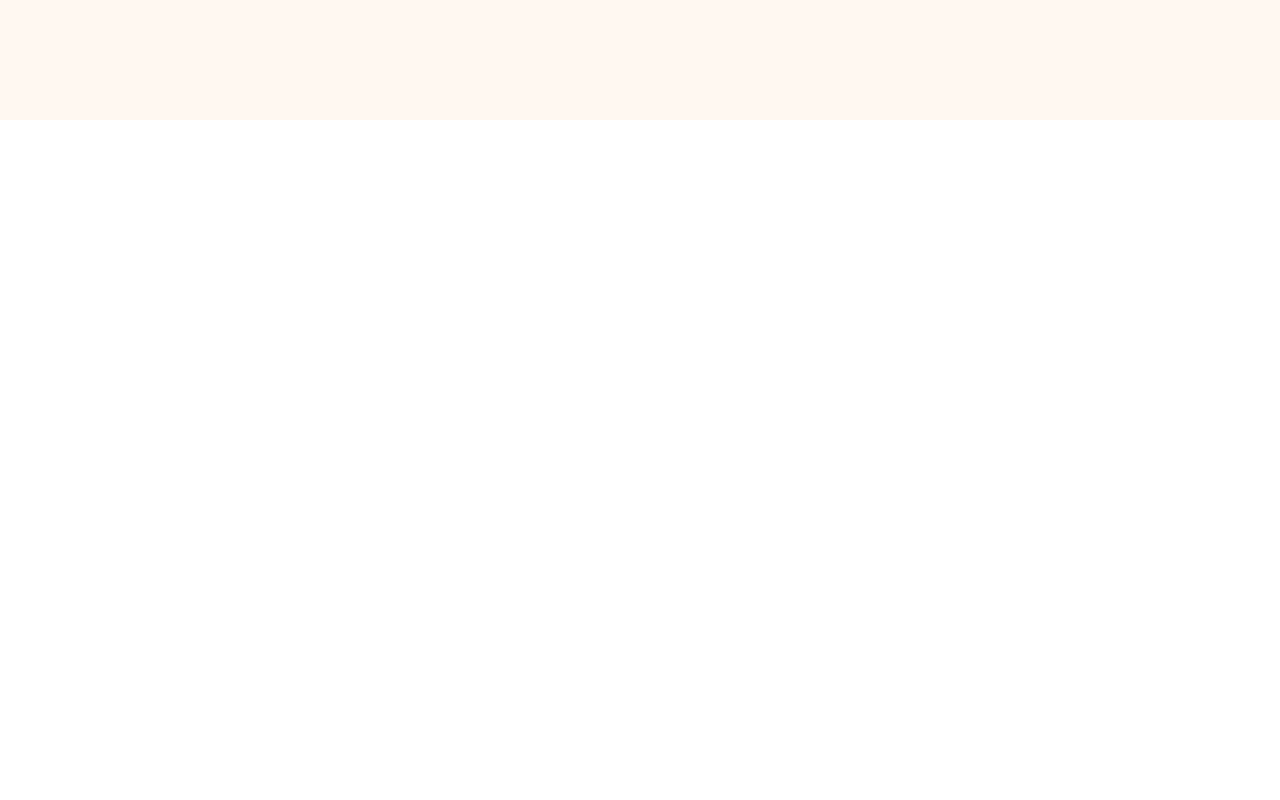
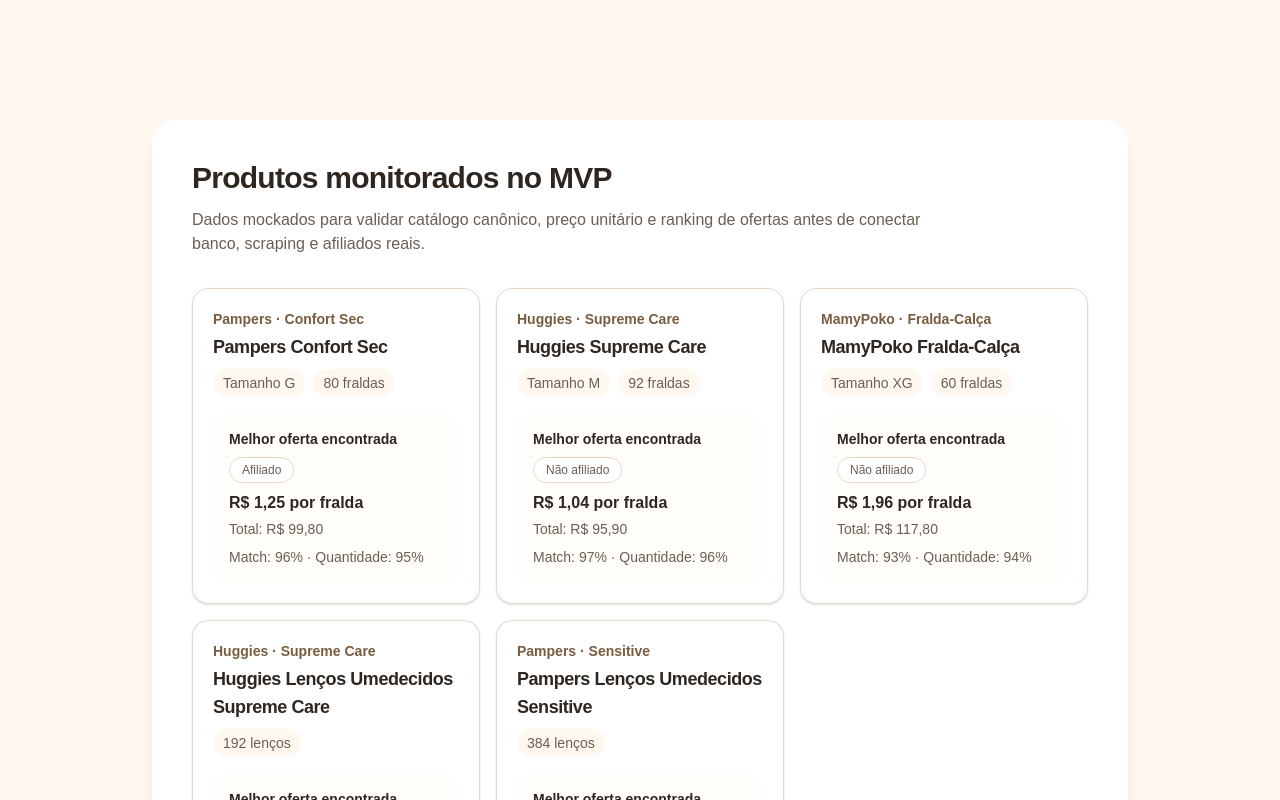
Before and after one commit to bschmitz3/ollibaby, a Next.js app: page / in a window 1280 px wide. Shown: the part 680-1480 px from the top of the page. Before the commit the page ends 800 px from the top, so only its background shows below. Built offline with nearby package versions, Linux system fonts and the light colour scheme.

Commit message:
feat: show ranked mock products on home

```diff
--- a/src/app/page.tsx
+++ b/src/app/page.tsx
@@ -1,4 +1,15 @@
+import { ProductCard } from "@/components/product-card";
+import { mockOffers } from "@/data/mock-offers";
+import { mockProducts } from "@/data/mock-products";
+import { getRankedOffersForProduct } from "@/lib/offers";
+
 export default function Home() {
+  const productsWithBestOffer = mockProducts.map((product) => {
+    const rankedOffers = getRankedOffersForProduct(mockOffers, product.id);
+    const bestOffer = rankedOffers[0];
+    return { product, bestOffer };
+  });
+
   return (
     <main className="min-h-screen bg-[#FFF8F1] text-[#2F261F]">
       <section className="mx-auto flex min-h-screen w-full max-w-5xl flex-col items-center justify-center px-6 py-16 text-center">
@@ -52,6 +63,29 @@
           ofertas.
         </p>
       </section>
+
+      <section className="mx-auto w-full max-w-5xl px-6 pb-16">
+        <div className="rounded-3xl bg-white p-6 shadow-lg shadow-[#E8D7C5]/60 sm:p-10">
+          <h2 className="text-2xl font-bold tracking-tight sm:text-3xl">
+            Produtos monitorados no MVP
+          </h2>
+          <p className="mt-3 max-w-3xl text-sm leading-6 text-[#6B5E54] sm:text-base">
+            Dados mockados para validar catálogo canônico, preço unitário e
+            ranking de ofertas antes de conectar banco, scraping e afiliados
+            reais.
+          </p>
+
+          <div className="mt-8 grid gap-4 sm:grid-cols-2 lg:grid-cols-3">
+            {productsWithBestOffer.map(({ product, bestOffer }) => (
+              <ProductCard
+                key={product.id}
+                product={product}
+                bestOffer={bestOffer}
+              />
+            ))}
+          </div>
+        </div>
+      </section>
     </main>
   );
 }
--- /dev/null
+++ b/src/components/product-card.tsx
@@ -0,0 +1,110 @@
+import type { CanonicalProduct } from "@/types/product";
+import type { Offer } from "@/types/offer";
+import {
+  formatCurrencyFromCents,
+  formatUnitPriceFromCents,
+} from "@/lib/formatters";
+import { getEffectiveUnitPriceInCents } from "@/lib/offers";
+
+export type ProductCardProps = {
+  product: CanonicalProduct;
+  bestOffer?: Offer;
+};
+
+export function ProductCard({ product, bestOffer }: ProductCardProps) {
+  const hasBestOffer = bestOffer !== undefined;
+
+  const sizeLabel = product.size ? String(product.size) : undefined;
+  const unitLabel = product.unitType === "diaper" ? "fraldas" : "lenços";
+  const quantityLabel = `${product.quantity} ${unitLabel}`;
+
+  const effectiveUnitPriceInCents = hasBestOffer
+    ? getEffectiveUnitPriceInCents(bestOffer)
+    : undefined;
+
+  const unitPriceLabel =
+    hasBestOffer && effectiveUnitPriceInCents !== undefined
+      ? formatUnitPriceFromCents(effectiveUnitPriceInCents, product.unitType)
+      : undefined;
+
+  const totalPriceInCents = hasBestOffer
+    ? bestOffer.totalPriceInCents ?? bestOffer.priceInCents
+    : undefined;
+
+  const totalPriceLabel =
+    hasBestOffer && totalPriceInCents !== undefined
+      ? formatCurrencyFromCents(totalPriceInCents)
+      : undefined;
+
+  const affiliateLabel = hasBestOffer
+    ? bestOffer.isAffiliate
+      ? "Afiliado"
+      : "Não afiliado"
+    : undefined;
+
+  const matchPercent = hasBestOffer
+    ? Math.round(bestOffer.matchConfidence * 100)
+    : undefined;
+  const quantityPercent = hasBestOffer
+    ? Math.round(bestOffer.quantityConfidence * 100)
+    : undefined;
+
+  return (
+    <div className="rounded-2xl border border-[#E8D7C5] bg-white p-5 shadow-sm">
+      <div className="flex flex-col gap-1">
+        <p className="text-sm font-semibold text-[#7A5C3E]">
+          {product.brand} · {product.line}
+        </p>
+        <h3 className="text-lg font-semibold tracking-tight text-[#2F261F]">
+          {product.name}
+        </h3>
+
+        <div className="mt-1 flex flex-wrap items-center gap-2 text-sm text-[#6B5E54]">
+          {sizeLabel ? (
+            <span className="rounded-full bg-[#FFF8F1] px-2.5 py-1">
+              Tamanho {sizeLabel}
+            </span>
+          ) : null}
+          <span className="rounded-full bg-[#FFF8F1] px-2.5 py-1">
+            {quantityLabel}
+          </span>
+        </div>
+      </div>
+
+      <div className="mt-4 rounded-2xl bg-[#FFFDF9] p-4">
+        {hasBestOffer ? (
+          <div className="flex flex-col gap-2">
+            <div className="flex flex-wrap items-center justify-between gap-2">
+              <p className="text-sm font-semibold text-[#2F261F]">
+                Melhor oferta encontrada
+              </p>
+
+              {affiliateLabel ? (
+                <span className="rounded-full border border-[#E8D7C5] bg-white px-3 py-1 text-xs font-medium text-[#6B5E54]">
+                  {affiliateLabel}
+                </span>
+              ) : null}
+            </div>
+
+            <div className="flex flex-col gap-1">
+              <p className="text-base font-semibold text-[#2F261F]">
+                {unitPriceLabel}
+              </p>
+              <p className="text-sm text-[#6B5E54]">
+                Total: {totalPriceLabel}
+              </p>
+            </div>
+
+            <p className="text-sm text-[#6B5E54]">
+              Match: {matchPercent}% · Quantidade: {quantityPercent}%
+            </p>
+          </div>
+        ) : (
+          <p className="text-sm text-[#6B5E54]">
+            Nenhuma oferta confiável encontrada ainda.
+          </p>
+        )}
+      </div>
+    </div>
+  );
+}
```
